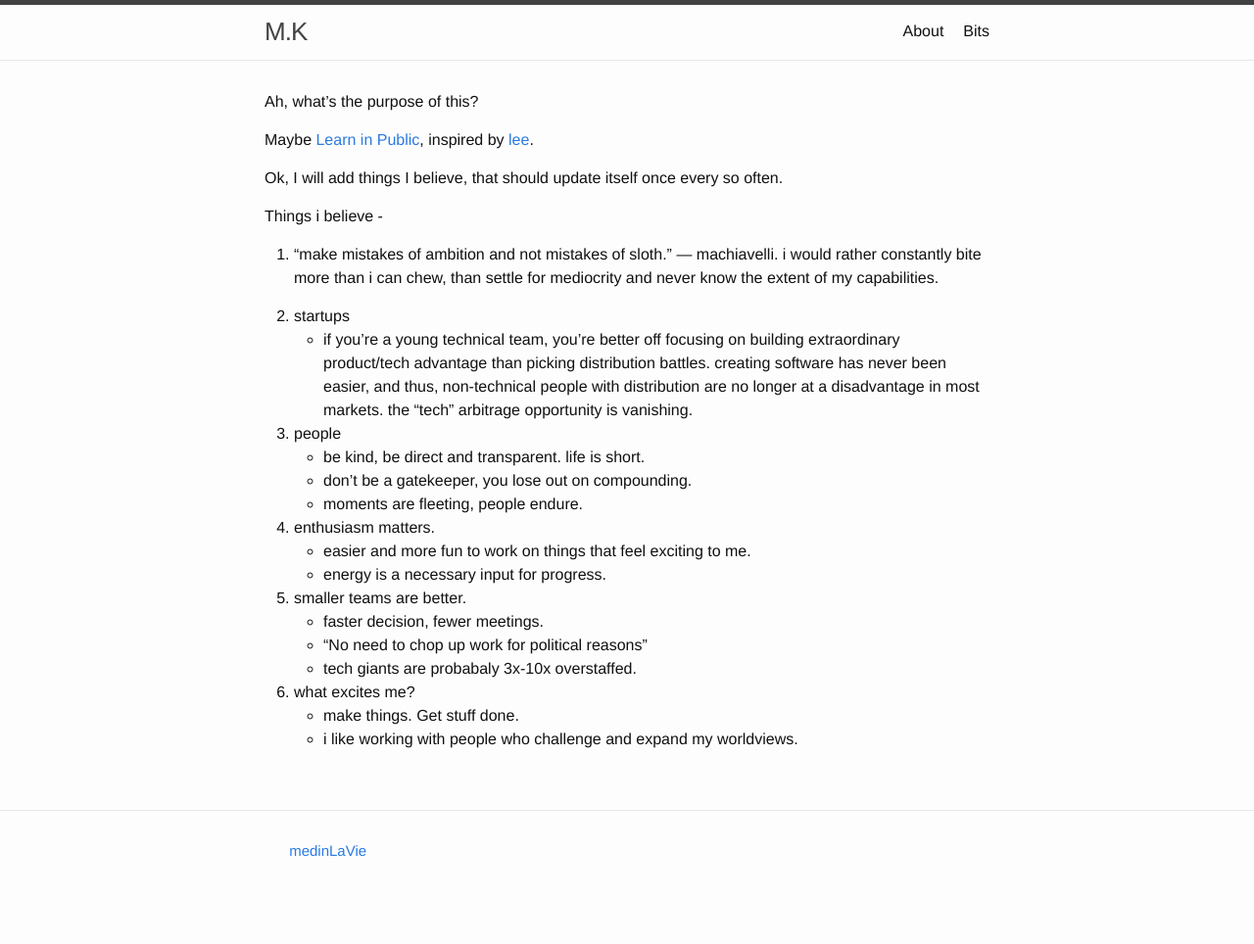
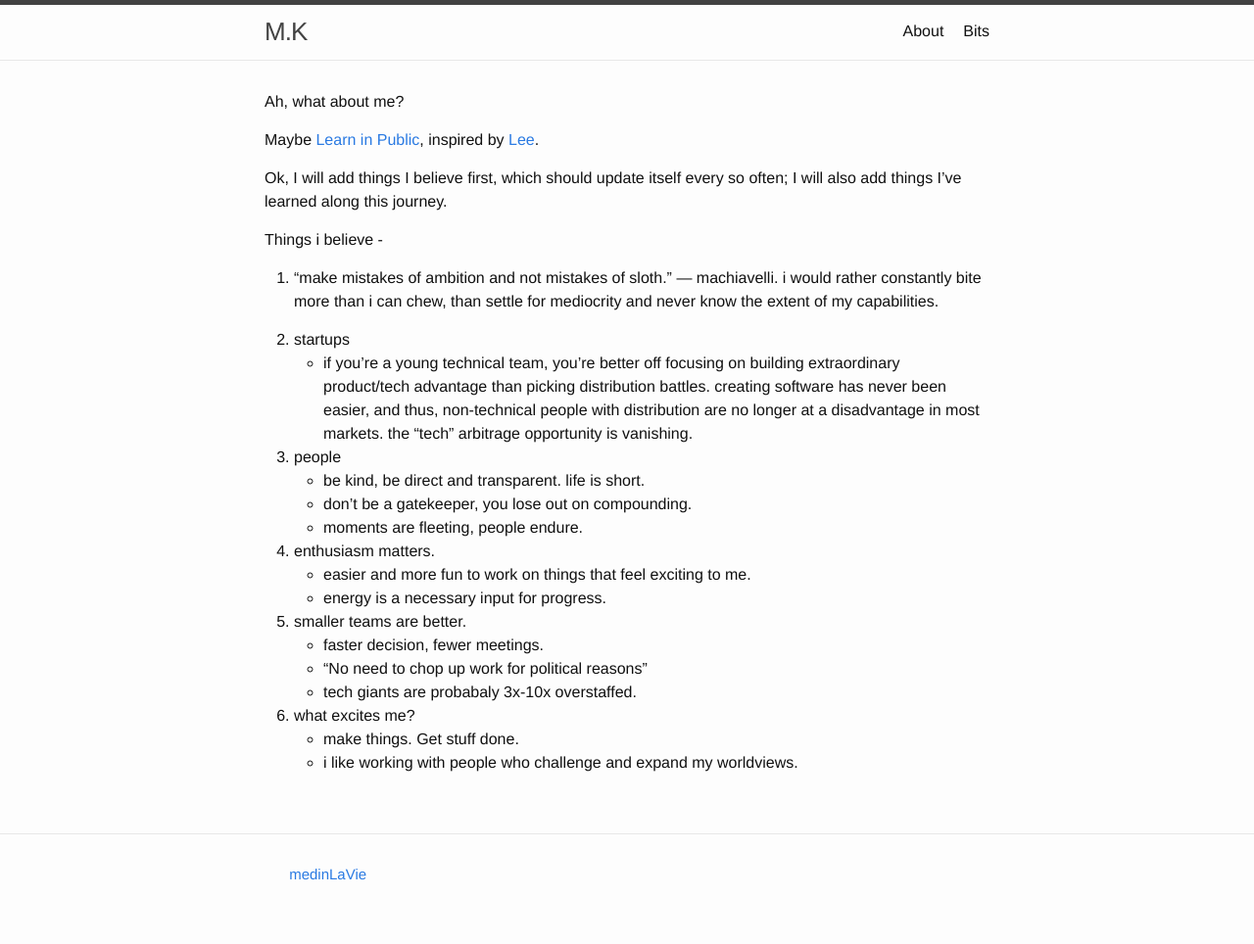
Before and after one commit to medinLaVie/medinLaVie.github.io, a Jekyll site: the page built from about.md, in a window 1280 px wide. Shown: the whole page at 98% size. Built offline with Jekyll 4.4.1, drawn with Linux system fonts in a browser that asks for light colours; before the commit the page ends 940 px from its top, so only the background shows below that.

```diff
--- a/about.md
+++ b/about.md
@@ -3,11 +3,11 @@ title: About
 layout: about
 ---
 
-Ah, what's the purpose of this?
+Ah, what about me?
 
-Maybe [Learn in Public](https://www.swyx.io/learn-in-public), inspired by [lee](https://leebyron.com/til/).
+Maybe [Learn in Public](https://www.swyx.io/learn-in-public), inspired by [Lee](https://leebyron.com/til/).
 
-Ok, I will add things I believe, that should update itself once every so often.
+Ok, I will add things I believe first, which should update itself every so often; I will also add things I've learned along this journey.
 
 Things i believe -
 
```
